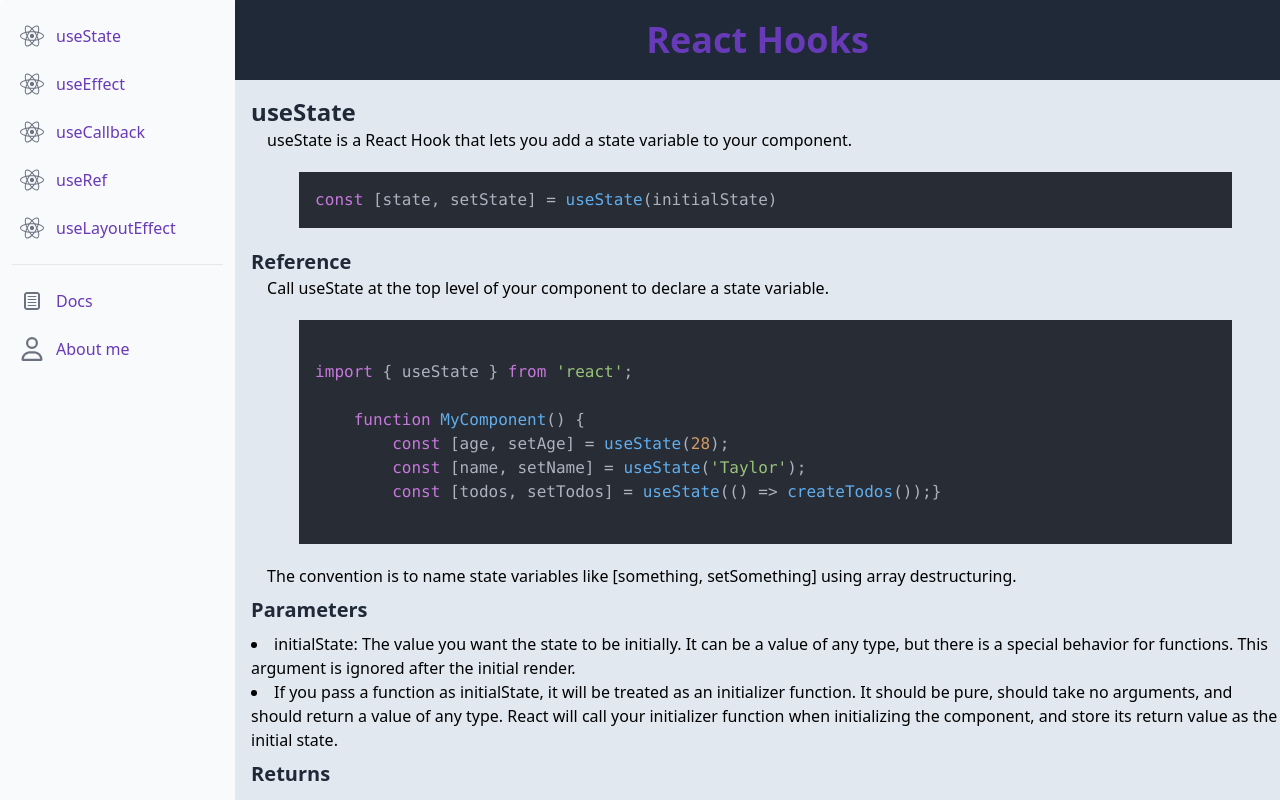
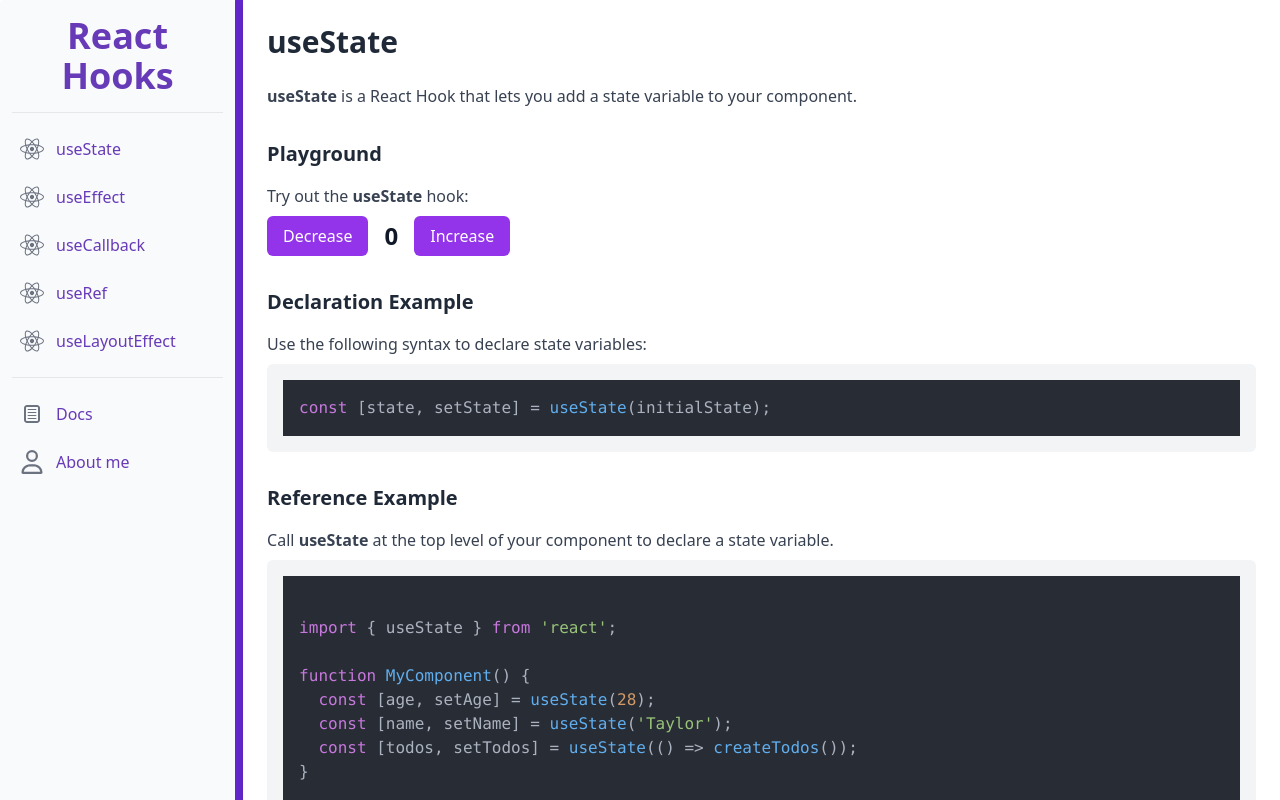
Before and after one commit to alexandraamarian/ReactHooks, a React (Create React App) app: page / in a window 1280 px wide. Both pictures are taken after a click on the link "useState". Shown: the top 800 px of the page. Built offline with nearby package versions, Linux system fonts and the light colour scheme.

Commit message:
useEffect

```diff
--- a/src/components/Header/Header.tsx
+++ /dev/null
@@ -1,12 +0,0 @@
-import React from "react";
-
-function Header() {
-  return (
-    <nav className=" h-20 bg-[#1f2937] p-5 sm:p-5 md:p-5 2xl:p-6">
-      <h2 className="text-center text-2xl font-bold text-[#673ab7] sm:text-3xl lg:text-4xl 2xl:text-[2.5rem]">
-        React Hooks
-      </h2>
-    </nav>
-  );
-}
-export default Header;
--- a/src/components/SideBar/SideBar.tsx
+++ b/src/components/SideBar/SideBar.tsx
@@ -1,21 +1,30 @@
-
 import { Sidebar } from "flowbite-react";
 import { FaReact } from "react-icons/fa";
 import { TiDocumentText } from "react-icons/ti";
 import { FaRegUser } from "react-icons/fa6";
-import { useCallback, useState } from "react";
-import { useSelector, useDispatch } from 'react-redux'
+import { useCallback } from "react";
+import { useSelector, useDispatch } from "react-redux";
 import { RootState } from "../../store/store";
-import { onSetUseStateActive } from "../../store/slices/sidebar";
+import { onSetUseEffectActive, onSetUseStateActive } from "../../store/slices/sidebar";
 
 function SidebarComponent() {
-
-  const isUseStateClicked = useSelector((state: RootState) => state.sidebar.isUseStateClicked);
-  const dispatch = useDispatch()
+  const isUseStateClicked = useSelector(
+    (state: RootState) => state.sidebar.isUseStateClicked
+  );
+  const isUseEffectClicked = useSelector(
+    (state: RootState) => state.sidebar.isUseEffectClicked
+  );
+  const dispatch = useDispatch();
 
   const handleUseStateClicked = useCallback(() => {
+    dispatch(onSetUseEffectActive(false));
     dispatch(onSetUseStateActive(!isUseStateClicked));
-    },[dispatch, isUseStateClicked]);
+  }, [dispatch, isUseStateClicked]);
+
+  const handleUseEffectClicked = useCallback(() => {
+    dispatch(onSetUseStateActive(false));
+    dispatch(onSetUseEffectActive(!isUseEffectClicked));
+  }, [dispatch, isUseEffectClicked]);
 
   const handleClick = () => {
     console.log("clicked");
@@ -24,14 +33,22 @@
   return (
     <Sidebar
       aria-label="Sidebar with content separator example"
-      className="w-72 h-auto rounded-none border-none"
+      className={`w-72 ${
+        isUseStateClicked || isUseEffectClicked ? "h-auto" : "h-screen"
+      } rounded-none border-none`}
     >
       <Sidebar.Items>
+        <div>
+          {" "}
+          <h2 className="text-center text-2xl font-bold text-[#673ab7] sm:text-3xl lg:text-4xl 2xl:text-[2.5rem]">
+            React Hooks
+          </h2>
+        </div>
         <Sidebar.ItemGroup>
           <Sidebar.Item href="#" icon={FaReact} onClick={handleUseStateClicked}>
             <span className="text-[#673ab7]">useState</span>
           </Sidebar.Item>
-          <Sidebar.Item href="#" icon={FaReact} onClick={handleClick}>
+          <Sidebar.Item href="#" icon={FaReact} onClick={handleUseEffectClicked}>
             <span className="text-[#673ab7]">useEffect</span>
           </Sidebar.Item>
           <Sidebar.Item href="#" icon={FaReact} onClick={handleClick}>
--- /dev/null
+++ b/src/components/UseEffect/UseEffect.tsx
@@ -0,0 +1,174 @@
+import React, { useState, useEffect, useRef } from "react";
+import hljs from "highlight.js/lib/core";
+import javascript from "highlight.js/lib/languages/javascript";
+import "highlight.js/styles/atom-one-dark.css";
+
+function UseEffect() {
+  const codeRefDeclare = useRef<HTMLElement>(null);
+  const codeRefReference = useRef<HTMLElement>(null);
+  const [text, setText] = useState("You clicked 0 times");
+
+  useEffect(() => {
+    if (codeRefDeclare.current) {
+      hljs.highlightBlock(codeRefDeclare.current);
+    }
+    if (codeRefReference.current) {
+      hljs.highlightBlock(codeRefReference.current);
+    }
+  }, []);
+
+  hljs.registerLanguage("javascript", javascript);
+
+  const [count, setCount] = useState(0);
+
+  useEffect(() => {
+    setText(`You clicked ${count} times`);
+  }, [count]);
+
+  return (
+    <div className="max-w-full ml-2 p-6 bg-white shadow-md">
+      <h1 className="font-bold text-3xl text-gray-800 mb-6">useEffect</h1>
+      <p className="text-gray-700 mb-8">
+        <strong>useEffect</strong> is a React Hook that lets you synchronize a
+        component with an external system.
+      </p>
+
+      {/* Playground Section */}
+      <div className="mb-8 mt-8">
+        <h2 className="font-bold text-xl text-gray-800 mb-4">Playground</h2>
+        <p className="text-gray-700 mb-2">
+          This example demonstrates sending an alert message when the button is
+          clicked:
+        </p>
+        <div className="flex items-center space-x-4">
+          <button
+            onClick={() => {
+              setCount((prevCount) => prevCount + 1);
+              alert(`You clicked ${count} time/s`);
+            }}
+            className="px-4 py-2 bg-purple-600 text-white rounded-md hover:bg-purple-700 transition-colors"
+          >
+            Increase
+          </button>
+        </div>
+      </div>
+
+      {/* Declaration Example */}
+      <div className="mb-8">
+        <h2 className="font-bold text-xl text-gray-800 mb-4">
+          Declaration example
+        </h2>
+
+        <pre className="rounded-md p-4 bg-gray-100">
+          <code ref={codeRefDeclare}>{`useEffect(setup, dependencies?)`}</code>
+        </pre>
+      </div>
+
+      {/* Reference Example */}
+      <div className="mb-8">
+        <h2 className="font-bold text-xl text-gray-800 mb-4">
+          Reference Example
+        </h2>
+        <p className="text-gray-700 mb-2">
+          Call <strong>useEffect</strong> at the top level of your component to
+          declare an Effect:
+        </p>
+        <pre className="rounded-md p-4 bg-gray-100">
+          <code ref={codeRefReference}>
+            {`
+import React, { useState, useEffect } from 'react';
+
+function Example() {
+  const [count, setCount] = useState(0);
+
+  useEffect(() => {
+    document.title = \`You clicked \${count} times\`;
+  }, [count]);
+
+  return (
+    <div>
+      <p>You clicked {count} times</p>
+      <button onClick={() => setCount(count + 1)}>
+        Click me
+      </button>
+
+    </div>
+  );
+}`}
+          </code>
+        </pre>
+      </div>
+
+      {/* Parameters Section */}
+      <div className="mb-8">
+        <h2 className="font-bold text-xl text-gray-800 mb-4">Parameters</h2>
+        <ul className="list-disc pl-6 text-gray-700">
+          <li>
+            <strong>setup: </strong> The function with your Effect’s logic. Your
+            setup function may also optionally return a cleanup function. When
+            your component is added to the DOM, React will run your setup
+            function. After every re-render with changed dependencies, React
+            will first run the cleanup function (if you provided it) with the
+            old values, and then run your setup function with the new values.
+            After your component is removed from the DOM, React will run your
+            cleanup function.
+          </li>
+          <li>
+            <strong>optional dependencies: </strong> The list of all reactive
+            values referenced inside of the setup code. Reactive values include
+            props, state, and all the variables and functions declared directly
+            inside your component body. If your linter is configured for React,
+            it will verify that every reactive value is correctly specified as a
+            dependency. The list of dependencies must have a constant number of
+            items and be written inline like [dep1, dep2, dep3]. React will
+            compare each dependency with its previous value using the Object.is
+            comparison. If you omit this argument, your Effect will re-run after
+            every re-render of the component.
+          </li>
+        </ul>
+      </div>
+      {/* Returns Section */}
+      <div>
+        <h2 className="font-bold text-xl text-gray-800 mb-4">Returns</h2>
+        <p className="text-gray-700 mb-2">
+          Call <strong>useEffect</strong> returns <strong>undefined</strong>.
+        </p>
+      </div>
+
+      {/* Caveats Section */}
+      <div>
+        <h2 className="font-bold text-xl text-gray-800 mb-4 mt-4">Caveats</h2>
+        <ul className="list-disc pl-6 text-gray-700">
+          <li>
+            Side effects performed inside useEffect should be carefully managed
+            to avoid unintended behavior or performance issues.
+          </li>
+          <li>
+            Be mindful of the dependencies array in useEffect. Omitting
+            dependencies or providing an empty array when dependencies are
+            required can lead to bugs.
+          </li>
+          <li>
+            useEffect is a Hook, so you can only call it at the top level of
+            your component or your own Hooks. You can’t call it inside loops or
+            conditions. If you need that, extract a new component and move the
+            state into it.
+          </li>
+          <li>
+            If some of your dependencies are objects or functions defined inside
+            the component, there is a risk that they will cause the Effect to
+            re-run more often than needed. To fix this, remove unnecessary
+            object and function dependencies. You can also extract state updates
+            and non-reactive logic outside of your Effect.
+          </li>
+          <li>
+            Effects only run on the client. They don’t run during server
+            rendering.
+          </li>
+        </ul>
+      </div>
+    </div>
+  );
+}
+
+export default UseEffect;
--- a/src/components/UseState/UseState.tsx
+++ b/src/components/UseState/UseState.tsx
@@ -1,4 +1,4 @@
-import React, { useEffect, useRef } from "react";
+import React, { useState, useEffect, useRef } from "react";
 import hljs from "highlight.js/lib/core";
 import typescript from "highlight.js/lib/languages/typescript";
 import "highlight.js/styles/atom-one-dark.css";
@@ -17,24 +17,59 @@
   }, []);
 
   hljs.registerLanguage("typescript", typescript);
+
+  const [count, setCount] = useState(0);
+
   return (
-    <div className="flex flex-col pl-4 pt-4 bg-slate-200">
-      <h1 className="font-bold text-2xl text-[#1f2937]">useState</h1>
-      <span className="pl-4 ">
-        useState is a React Hook that lets you add a state variable to your
-        component.
-      </span>
-      <pre className="pl-12 pt-5 pb-5 pr-12">
+    <div className="max-w-full ml-2 p-6 bg-white shadow-md">
+      <h1 className="font-bold text-3xl text-gray-800 mb-6">useState</h1>
+      <p className="text-gray-700 mb-8">
+        <strong>useState</strong> is a React Hook that lets you add a state variable to your component.
+      </p>
+
+      {/* Playground Section */}
+      <div className="mb-8">
+        <h2 className="font-bold text-xl text-gray-800 mb-4">Playground</h2>
+        <p className="text-gray-700 mb-2">
+          Try out the <strong>useState</strong> hook:
+        </p>
+        <div className="flex items-center space-x-4">
+          <button
+            onClick={() => setCount((prevCount) => prevCount - 1)}
+            className="px-4 py-2 bg-purple-600 text-white rounded-md hover:bg-purple-700 transition-colors"
+          >
+            Decrease
+          </button>
+          <span className="text-2xl font-semibold text-gray-900">{count}</span>
+          <button
+            onClick={() => setCount((prevCount) => prevCount + 1)}
+            className="px-4 py-2 bg-purple-600 text-white rounded-md hover:bg-purple-700 transition-colors"
+          >
+            Increase
+          </button>
+        </div>
+      </div>
+
+      {/* Declaration Example */}
+      <div className="mb-8">
+        <h2 className="font-bold text-xl text-gray-800 mb-4">Declaration Example</h2>
+        <p className="text-gray-700 mb-2">
+          Use the following syntax to declare state variables:
+        </p>
+        <pre className="rounded-md p-4 bg-gray-100">
           <code ref={codeRefDelcare}>
-          const [state, setState] = useState(initialState)
+            {`const [state, setState] = useState(initialState);`}
           </code>
         </pre>
-      <h2 className="font-bold text-xl text-[#1f2937]">Reference</h2>
-      <span className="pl-4 ">
-        Call useState at the top level of your component to declare a state
-        variable.
-      </span>
-      <pre className="pl-12 pt-5 pb-5 pr-12">
+      </div>
+
+      {/* Reference Example */}
+      <div className="mb-8">
+        <h2 className="font-bold text-xl text-gray-800 mb-4">Reference Example</h2>
+        <p className="text-gray-700 mb-2">
+          Call <strong>useState</strong> at the top level of your component to declare a state variable.
+        </p>
+        <pre className="rounded-md p-4 bg-gray-100">
           <code ref={codeRefReference}>
             {`
 import { useState } from 'react';
@@ -42,60 +77,47 @@
 function MyComponent() {
   const [age, setAge] = useState(28);
   const [name, setName] = useState('Taylor');
-        const [todos, setTodos] = useState(() => createTodos());}
-        `}
+  const [todos, setTodos] = useState(() => createTodos());
+}`}
           </code>
         </pre>
-      <span className="pl-4">
-        The convention is to name state variables like [something, setSomething]
-        using array destructuring.
-      </span>
-      <h2 className="font-bold text-xl text-[#1f2937] pb-2 pt-2">
-        Parameters{" "}
-      </h2>
-      <div>
+      </div>
+
+      {/* Parameters Section */}
+      <div className="mb-8">
+        <h2 className="font-bold text-xl text-gray-800 mb-4">Parameters</h2>
+        <ul className="list-disc pl-6 text-gray-700">
           <li>
-          initialState: The value you want the state to be initially. It can be
-          a value of any type, but there is a special behavior for functions.
-          This argument is ignored after the initial render.
+            <strong>initialState:</strong> The initial value of the state variable.
           </li>
           <li>
-          If you pass a function as initialState, it will be treated as an
-          initializer function. It should be pure, should take no arguments, and
-          should return a value of any type. React will call your initializer
-          function when initializing the component, and store its return value
-          as the initial state.
+            If initialState is a function, it will be treated as an initializer function.
+            React will call this function during initialization to determine the initial state.
           </li>
+        </ul>
       </div>
-      <h2 className="font-bold text-xl text-[#1f2937] pb-2 pt-2">Returns </h2>
-      <span className="pl-4">
-        useState returns an array with exactly two values:
-      </span>
 
+      {/* Returns Section */}
+      <div className="mb-8">
+        <h2 className="font-bold text-xl text-gray-800 mb-4">Returns</h2>
+        <ul className="list-disc pl-6 text-gray-700">
+          <li>The current state value.</li>
+          <li>The setState function to update the state value.</li>
+        </ul>
+      </div>
+
+      {/* Caveats Section */}
+      <div>
+        <h2 className="font-bold text-xl text-gray-800 mb-4">Caveats</h2>
+        <ul className="list-disc pl-6 text-gray-700">
           <li>
-        The current state. During the first render, it will match the
-        initialState you have passed.
+            <strong>useState</strong> can only be called at the top level of your component or custom hooks.
           </li>
           <li>
-        The set function that lets you update the state to a different value and
-        trigger a re-render.
+            In Strict Mode, the initializer function of useState is called twice for development error checking.
           </li>
-      <h2 className="font-bold text-xl text-[#1f2937] pb-2 pt-2">
-        Caveats Caveats{" "}
-      </h2>
-      <li>
-        useState is a Hook, so you can only call it at the top level of your
-        component or your own Hooks. You can’t call it inside loops or
-        conditions. If you need that, extract a new component and move the state
-        into it.
-      </li>
-      <li>
-        In Strict Mode, React will call your initializer function twice in order
-        to help you find accidental impurities. This is development-only
-        behavior and does not affect production. If your initializer function is
-        pure (as it should be), this should not affect the behavior. The result
-        from one of the calls will be ignored.
-      </li>
+        </ul>
+      </div>
     </div>
   );
 }
--- a/src/containers/ReactHooksApp.tsx
+++ b/src/containers/ReactHooksApp.tsx
@@ -1,22 +1,24 @@
 import React from "react";
 import SidebarComponent from "../components/Sidebar/Sidebar";
-import Header from "../components/Header/Header";
 import { useSelector } from "react-redux";
 import { RootState } from "../store/store";
 import UseState from "../components/UseState/UseState";
+import UseEffect from "../components/UseEffect/UseEffect";
 
 function ReactHooksApp() {
   const isUseStateClicked = useSelector(
     (state: RootState) => state.sidebar.isUseStateClicked
   );
-  console.log(isUseStateClicked);
+  const isUseEffectClicked = useSelector(
+    (state: RootState) => state.sidebar.isUseEffectClicked
+  );
   return (
     <div className="flex flex-row">
           <SidebarComponent />
 
-      <div className="w-screen overflow-auto">
-        <Header />
+      <div className={`w-screen overflow-auto ${isUseStateClicked||isUseEffectClicked?'bg-[#6227ca]':'bg-white'} `}>
         {isUseStateClicked && <UseState/>}
+        {isUseEffectClicked && <UseEffect />}
       </div>
     </div>
   );
--- a/src/store/slices/sidebar.ts
+++ b/src/store/slices/sidebar.ts
@@ -4,14 +4,18 @@
   name: 'sidebar',
   initialState: {
     isUseStateClicked: false,
+    isUseEffectClicked: false
   },
   reducers: {
     onSetUseStateActive: (state, {payload} : {payload: boolean}) => {
       state.isUseStateClicked = payload
     },
+    onSetUseEffectActive: (state, {payload} : {payload: boolean}) => {
+      state.isUseEffectClicked = payload
+    }
   },
 })
 
-export const { onSetUseStateActive } = sidebarSlice.actions
+export const { onSetUseStateActive, onSetUseEffectActive } = sidebarSlice.actions
 
 export default sidebarSlice.reducer
```
Also changed, not shown: 1 other file (tests, documents, lock files or other folders). Lines whose indentation alone changed are shown as unchanged.
